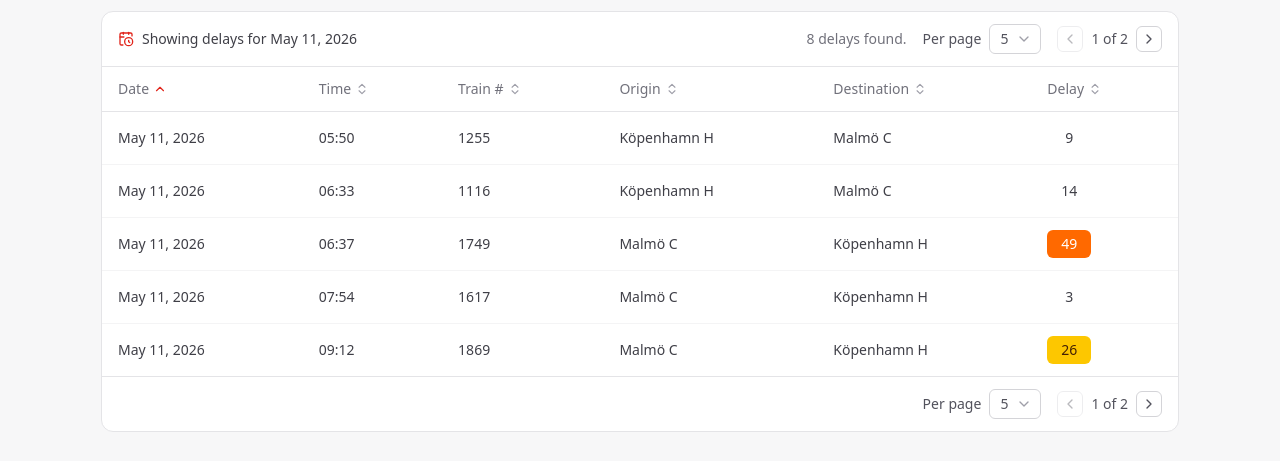
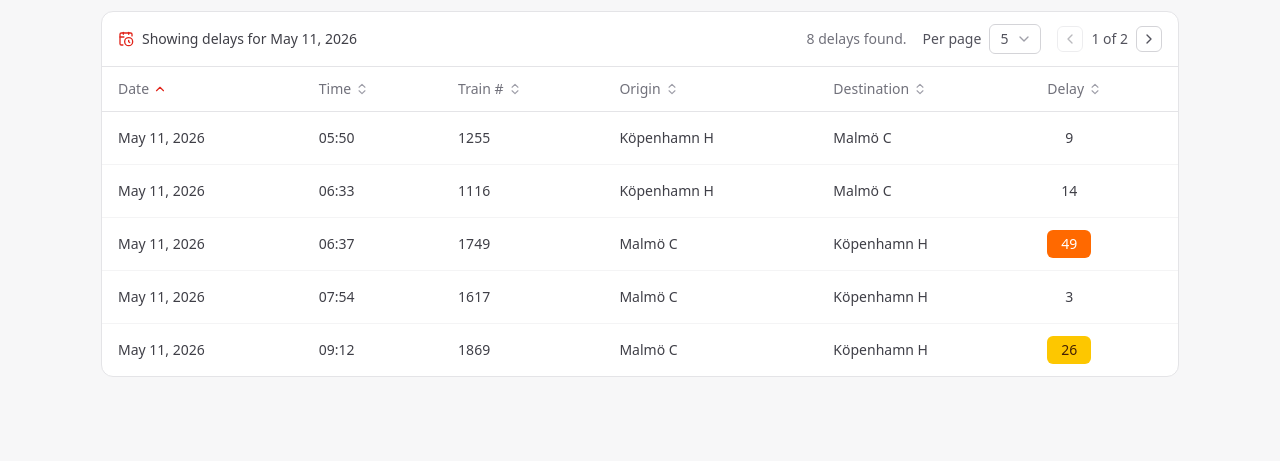
Before and after one commit to nermin99/skanetrafiken-delays, a React (Vite) app: page / in a window 1280 px wide. Shown: the part 838-1299 px from the top of the page. After the commit the page ends 1247 px from the top, so only its background shows below. Built offline with nearby package versions, Linux system fonts and the light colour scheme.

Commit message:
Remove pagination from table footer

```diff
--- a/src/components/DelaysSection.tsx
+++ b/src/components/DelaysSection.tsx
@@ -59,15 +59,9 @@ export function DelaysSection({
           There are no delays for the selected time period.
         </p>
       ) : (
-        <>
-          <div className="overflow-x-auto">
-            <DelaysTable rows={pageRows} sortColumn={sortColumn} sortDir={sortDir} onSort={onSort} />
-          </div>
-          <div className="flex flex-wrap items-center justify-end gap-4 border-t border-zinc-200 px-4 py-3 dark:border-zinc-700">
-            <PerPageSelect value={pageSize} onChange={onPageSizeChange} />
-            <Pagination page={safePage} pages={pages} onChange={onPageChange} />
-          </div>
-        </>
+        <div className="overflow-x-auto">
+          <DelaysTable rows={pageRows} sortColumn={sortColumn} sortDir={sortDir} onSort={onSort} />
+        </div>
       )}
     </div>
   )
```
